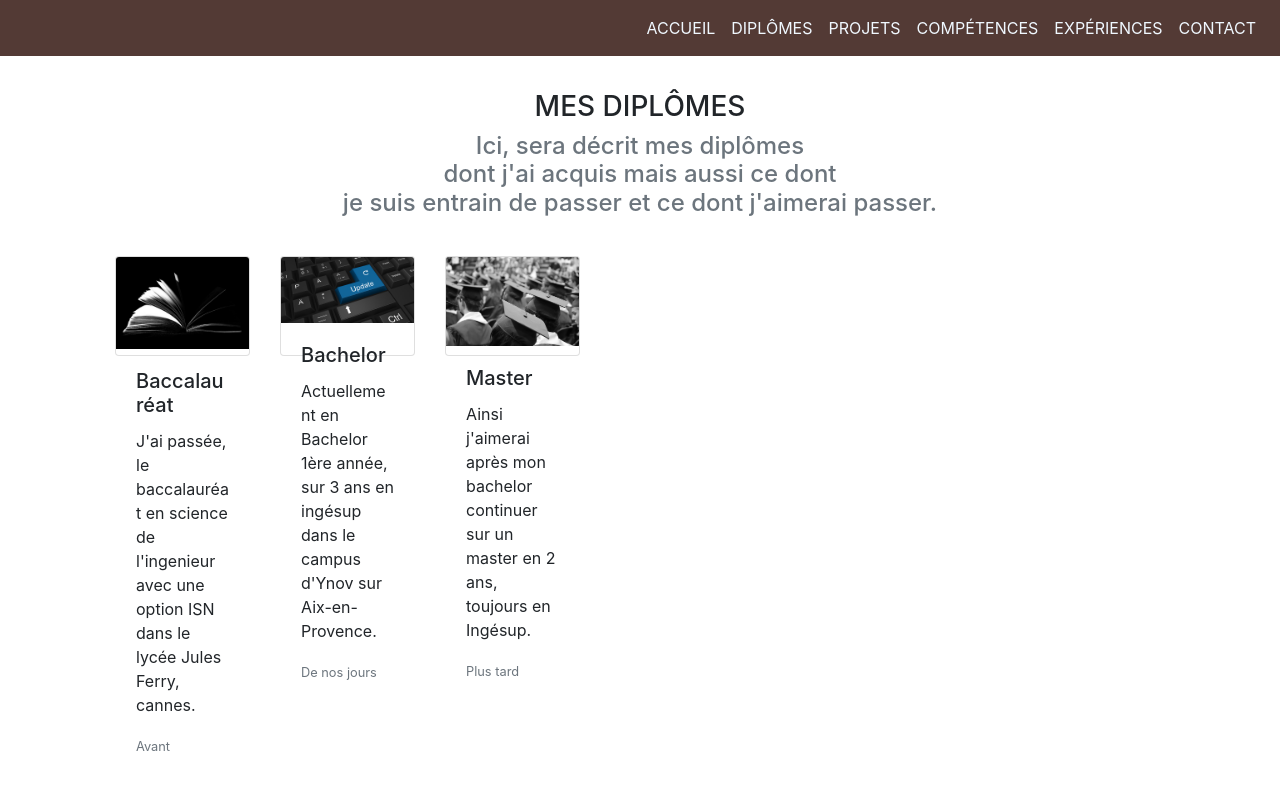
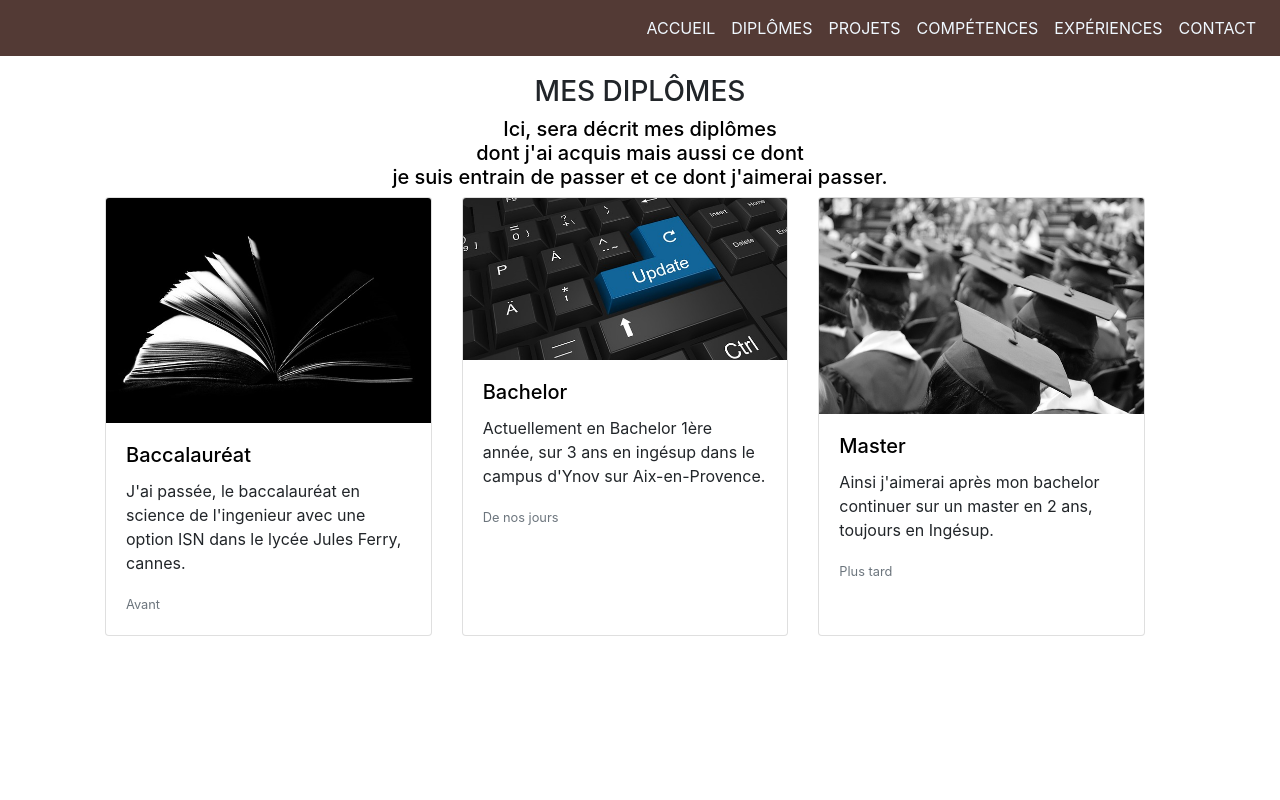
Before and after one commit to isatys/PROJET_UF, a PHP site: page /diplomes.php in a window 1280 px wide. Run offline with PHP 8.4, Linux system fonts and the light colour scheme; some libraries are stand-ins or nearby versions.

Commit message:
git add .

```diff
--- a/assets/CSS/diplomes.css
+++ b/assets/CSS/diplomes.css
@@ -9,16 +9,15 @@ body{
   }
 
   section {
-    padding: 30px 0;
+    padding: 25px 0;
   }
 .card-deck{
-  padding: 30px;
+  padding: 20px;
+  margin: 0 auto;
+  border-radius: 3px;
+  padding-top: 0;
 }
 
-.card{
-  margin: 0 auto;
-  width: 100px;
-  height: 100px;
-  background-color: #ccc;
-  border-radius: 30px;
+h5{
+  color: black;
 }
--- a/diplomes.php
+++ b/diplomes.php
@@ -52,9 +52,9 @@
     <div class="container">
     <div class="col-lg-12 text-center">
           <h3 class="typo section-heading text-uppercase">Mes Diplômes</h2>
-          <h4 class="section-subheading text-muted">Ici, sera décrit mes diplômes <br> dont j'ai acquis mais aussi ce dont <br>je suis entrain de passer et ce dont j'aimerai passer.</h3>
+          <h5 class="section-subheading ">Ici, sera décrit mes diplômes <br> dont j'ai acquis mais aussi ce dont <br>je suis entrain de passer et ce dont j'aimerai passer.</h3>
         </div>
-      <div class="card-deck" style="width: 50%;">
+      <div class="card-deck" style="width: 100%;">
          <div class="card">
               <img src="assets/IMG/Bac.jpg"  class="card-img-top" alt="Baccalauréat">
                 <div class="card-body">
```
